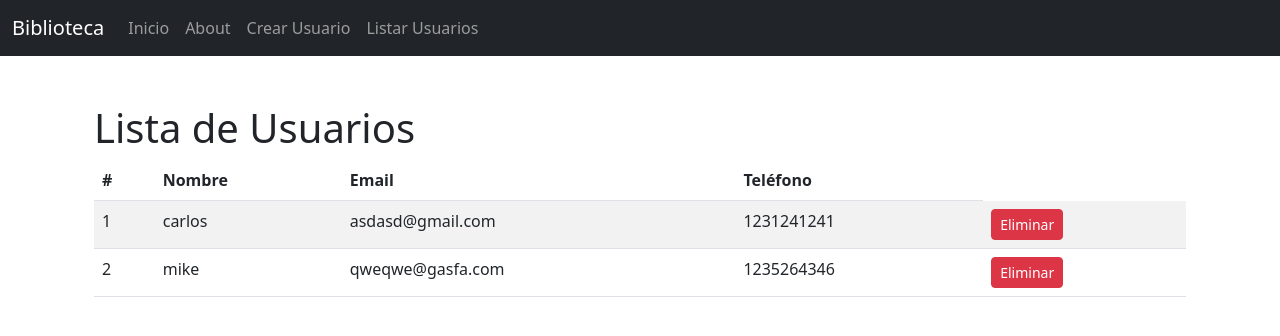
After one commit to hidr4lisk/coder-federicofurgiuele-python, a Django app: page /listar-usuarios/ in a window 1280 px wide. The commit adds this page. Shown: the top 336 px of the page. Run offline with Django 5.2, Linux system fonts and the light colour scheme; data comes from the database, SQL or seed files in the repository; both versions use the stored data as it was after the commit.

Commit message:
Usuarios OK

```diff
--- a/src/biblioteca/templates/biblioteca/base.html
+++ b/src/biblioteca/templates/biblioteca/base.html
@@ -24,10 +24,24 @@
                     <li class="nav-item">
                         <a class="nav-link" href="{% url 'crear_usuario' %}">Crear Usuario</a>
                     </li>
+                    <li class="nav-item">
+                        <a class="nav-link" href="{% url 'listar_usuarios' %}">Listar Usuarios</a>
+                    </li>
                 </ul>
             </div>
         </div>
     </nav>
+        {% if messages %}
+            <div class="container mt-3">
+            {% for message in messages %}
+                <div class="alert alert-{{ message.tags }} alert-dismissible fade show" role="alert">
+                {{ message }}
+                <button type="button" class="btn-close" data-bs-dismiss="alert" aria-label="Close"></button>
+                </div>
+            {% endfor %}
+            </div>
+        {% endif %}
+
     <main class="container mt-5">
         {% block contenido %}{% endblock %}
     </main>
--- a/src/biblioteca/templates/biblioteca/index.html
+++ b/src/biblioteca/templates/biblioteca/index.html
@@ -1,6 +1,5 @@
 {% extends 'biblioteca/base.html' %}
 
 {% block contenido %}
-    <h1>Bienvenido, menú principal.</h1>
-    <a href="{% url 'about' %}">Acerca de Mi</a>
+    <h1>Bienvenido, esta es mi biblioteca !.</h1>
 {% endblock contenido %}
--- /dev/null
+++ b/src/biblioteca/templates/biblioteca/listar_usuarios.html
@@ -0,0 +1,34 @@
+{% extends "biblioteca/base.html" %}
+
+{% block contenido %}
+<div class="container">
+    <h1>Lista de Usuarios</h1>
+    <table class="table table-striped">
+        <thead>
+            <tr>
+                <th>#</th>
+                <th>Nombre</th>
+                <th>Email</th>
+                <th>Teléfono</th>
+            </tr>
+        </thead>
+        <tbody>
+            {% for usuario in usuarios %}
+            <tr>
+                <td>{{ forloop.counter }}</td>
+                <td>{{ usuario.nombre }}</td>
+                <td>{{ usuario.email }}</td>
+                <td>{{ usuario.telefono }}</td>
+                <td>
+                    <a href="{% url 'eliminar_usuario' usuario.id %}" class="btn btn-danger btn-sm" onclick="return confirm('¿Estás seguro de que deseas eliminar este usuario?');">Eliminar</a>
+                </td>
+            </tr>
+            {% empty %}
+            <tr>
+                <td colspan="5" class="text-center">No hay usuarios registrados.</td>
+            </tr>
+            {% endfor %}
+        </tbody>
+    </table>
+</div>
+{% endblock %}
--- a/src/biblioteca/urls.py
+++ b/src/biblioteca/urls.py
@@ -5,4 +5,6 @@ urlpatterns = [
     path("", views.index, name="index"),
     path("about/", views.about, name="about"),
     path("crear_usuario/", views.crear_usuario, name="crear_usuario"),
+    path('listar-usuarios/', views.listar_usuarios, name='listar_usuarios'),
+    path('eliminar-usuario/<int:usuario_id>/', views.eliminar_usuario, name='eliminar_usuario'),
 ]
--- a/src/biblioteca/views.py
+++ b/src/biblioteca/views.py
@@ -1,4 +1,5 @@
-from django.shortcuts import render, redirect
+from django.shortcuts import render, redirect, get_object_or_404
+from django.contrib import messages
 from .models import Usuario
 
 def index(request):
@@ -15,6 +16,16 @@ def crear_usuario(request):
 
         # Crear el usuario
         Usuario.objects.create(nombre=nombre, email=email, telefono=telefono)
-        return redirect('index')
+        return redirect('crear_usuario')
 
     return render(request, "biblioteca/crear_usuario.html")
+
+def listar_usuarios(request):
+    usuarios = Usuario.objects.all()
+    return render(request, "biblioteca/listar_usuarios.html", {"usuarios": usuarios})
+
+def eliminar_usuario(request, usuario_id):
+    usuario = get_object_or_404(Usuario, id=usuario_id)
+    usuario.delete()
+    messages.success(request, f"El usuario {usuario.nombre} ha sido eliminado correctamente.")
+    return redirect("listar_usuarios")
```
Also changed, not shown: src/db.sqlite3.
